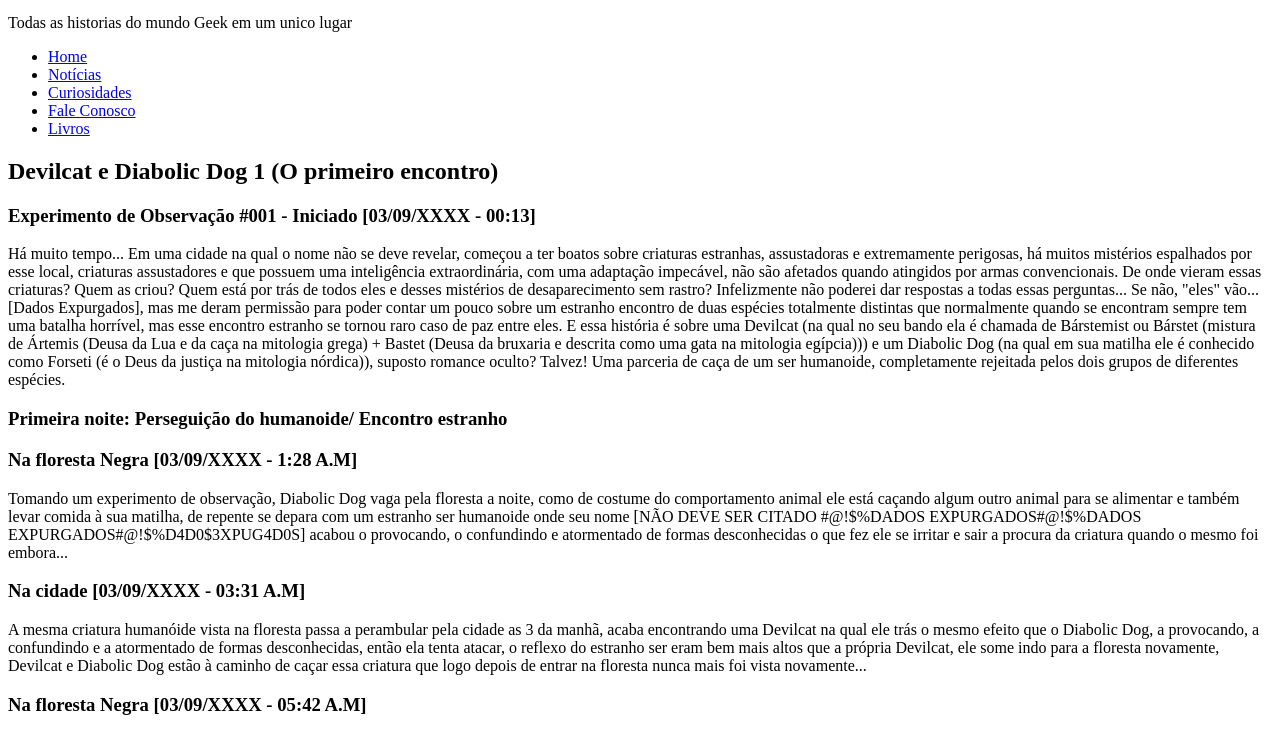
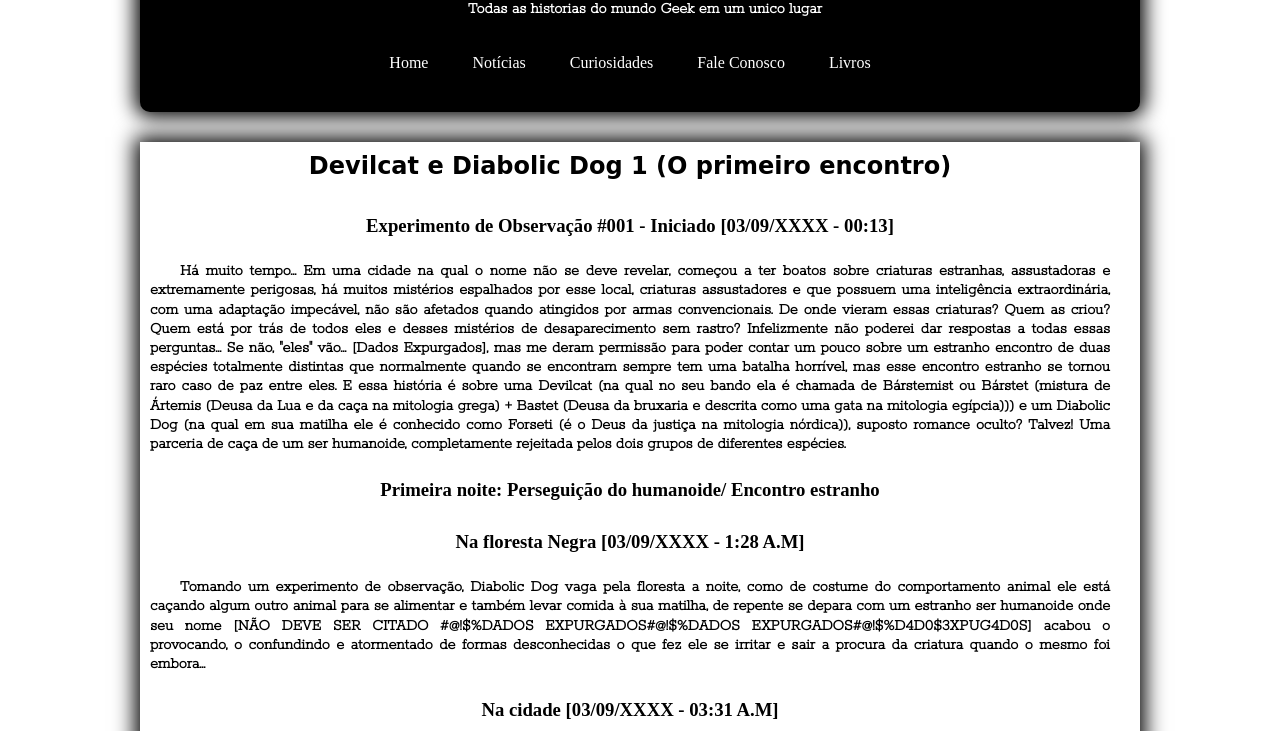
Before and after one commit to StartGamesYT/projeto-livro, a plain HTML site: page index.html in a window 1280 px wide. Shown: the part 53-784 px from the top of the page. Drawn offline with Linux system fonts and the light colour scheme; a web font is replaced by a local one.

Commit message:
acho que consegui

```diff
--- a/index.html
+++ b/index.html
@@ -6,7 +6,7 @@
     <meta name="viewport" content="width=device-width, initial-scale=1.0">
     <title>Devilcat e Diabolic Dog</title>
     <link rel="shortcut icon" href="../../desafio dos videos/favicon.ico" type="image/x-icon">
-    <link rel="stylesheet" href="../css/livro.css">
+    <link rel="stylesheet" href="index.css">
 </head>
 <body>
     </header>
```
